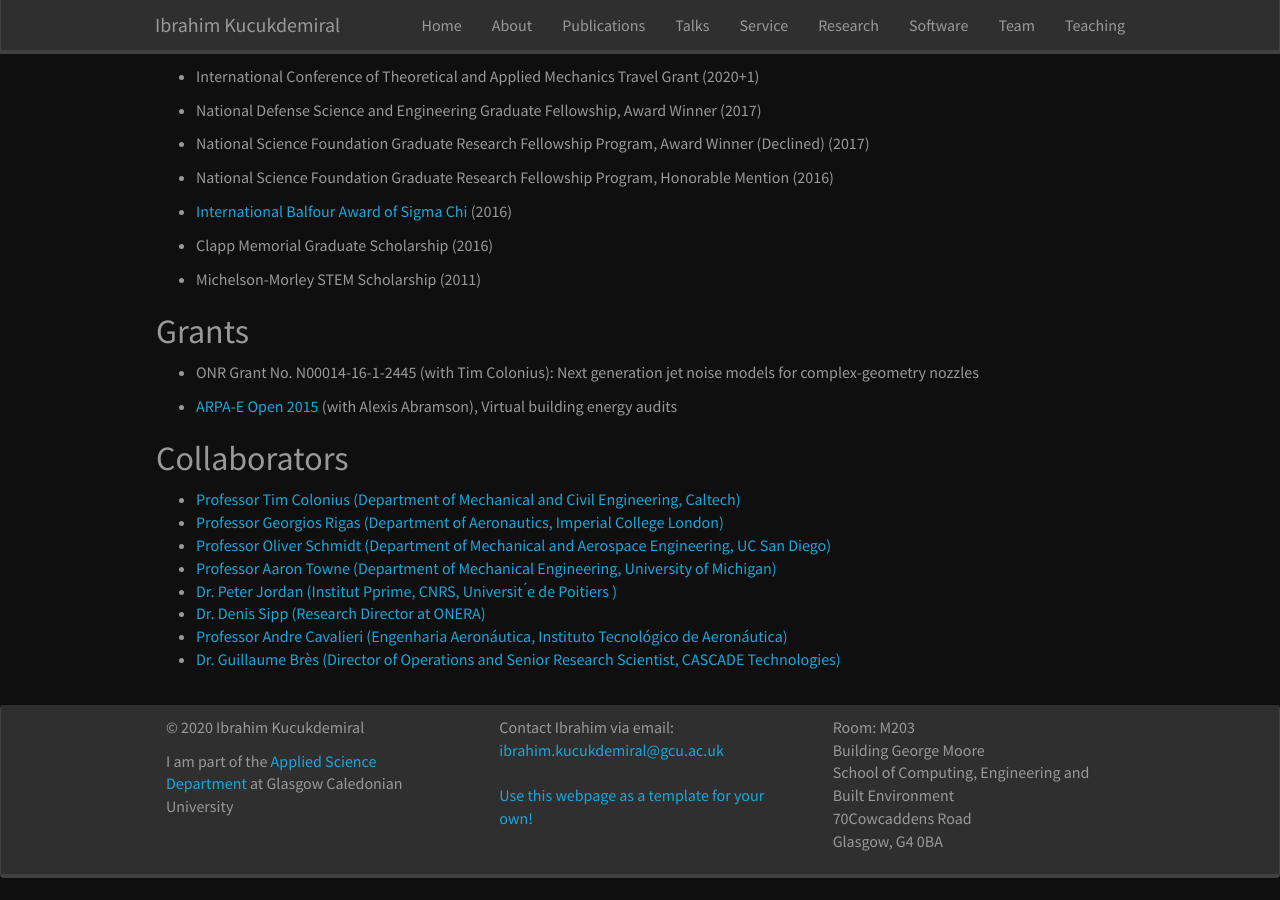
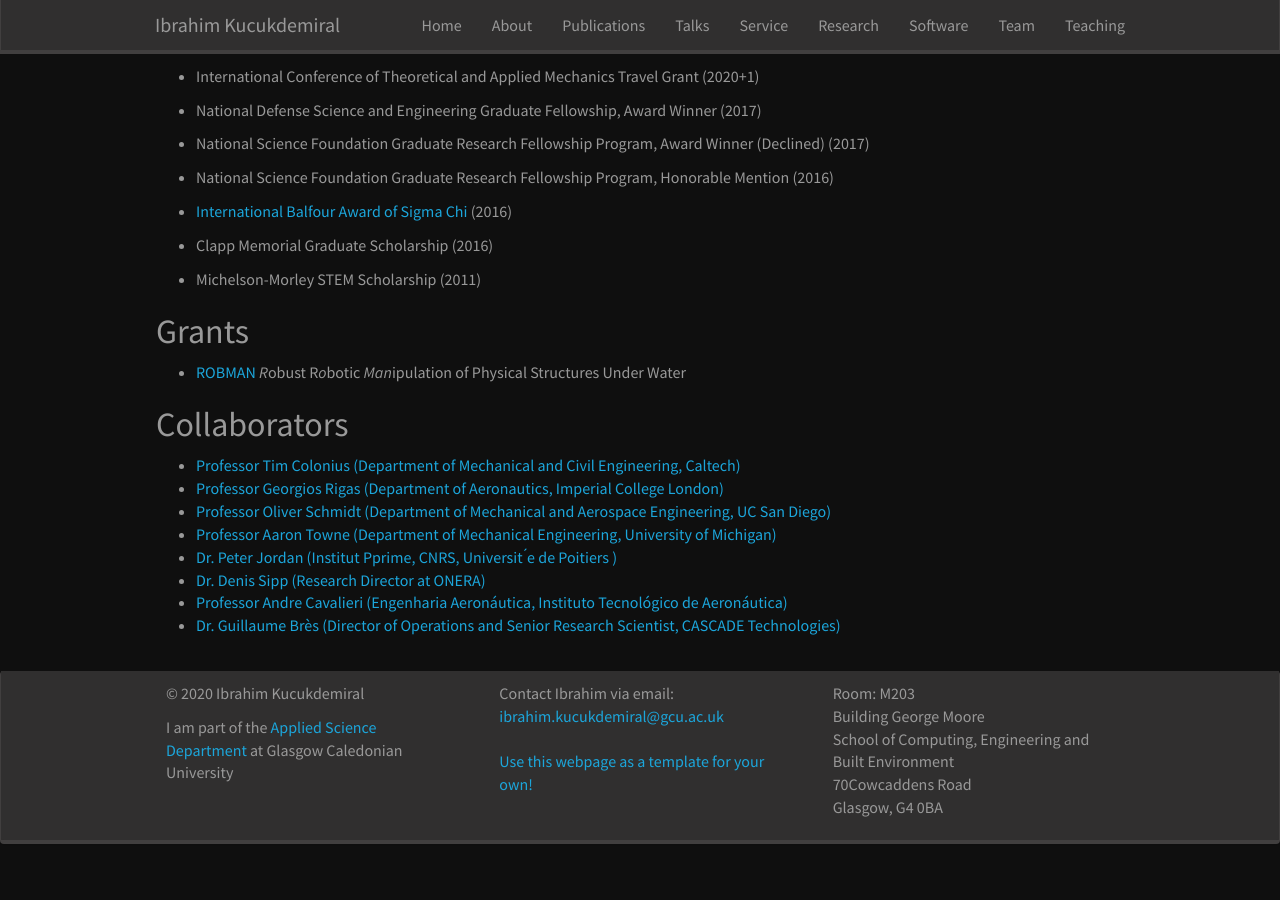
Before and after one commit to kucukdemiral/kucukdemiral.github.io, a Jekyll site: the page built from _pages/about.md, in a window 1280 px wide and 900 px high, scrolled down 676 px. Built offline with Jekyll 4.4.1, drawn with Linux system fonts in a browser that asks for light colours; nearby versions of some CDN libraries; a style sheet for code colours, icons or effects is not loaded; after the commit the page ends 1542 px from its top, so only the background shows below that.

Commit message:
Update grants.yml

```diff
--- a/_data/grants.yml
+++ b/_data/grants.yml
@@ -1,2 +1 @@
-- name: "ONR Grant No. N00014-16-1-2445 (with Tim Colonius): Next generation jet noise models for complex-geometry nozzles"
-- name: "<a href='https://arpa-e.energy.gov/?q=slick-sheet-project/virtual-building-energy-audits' target='_blank'>ARPA-E Open 2015</a> (with Alexis Abramson), Virtual building energy audits"
+- name: "<a href='https://orcahub.org/engagement/partnership-fund/robman' target='_blank'> ROBMAN</a> *R*obust R*o*botic *Man*ipulation of Physical Structures Under Water"
```
